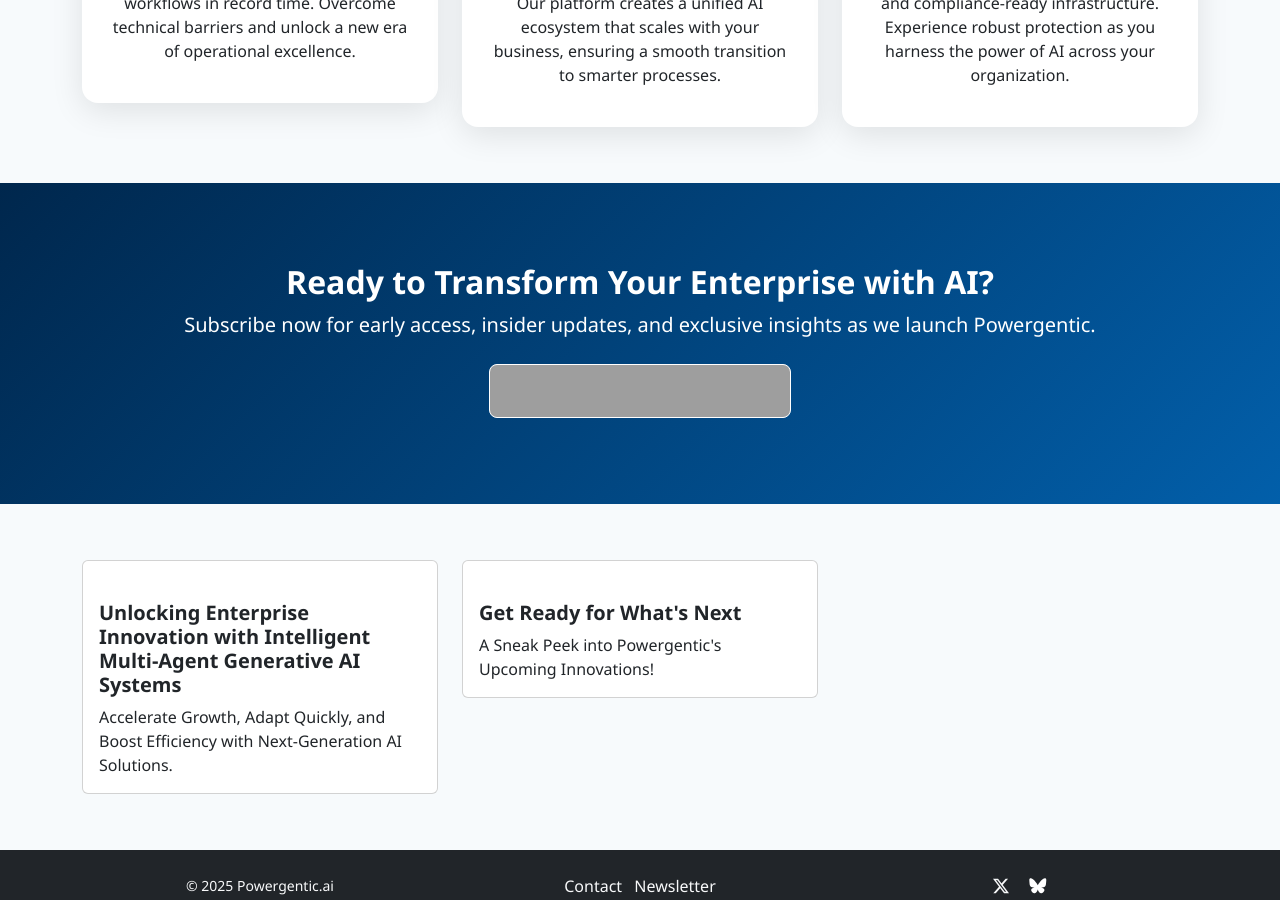
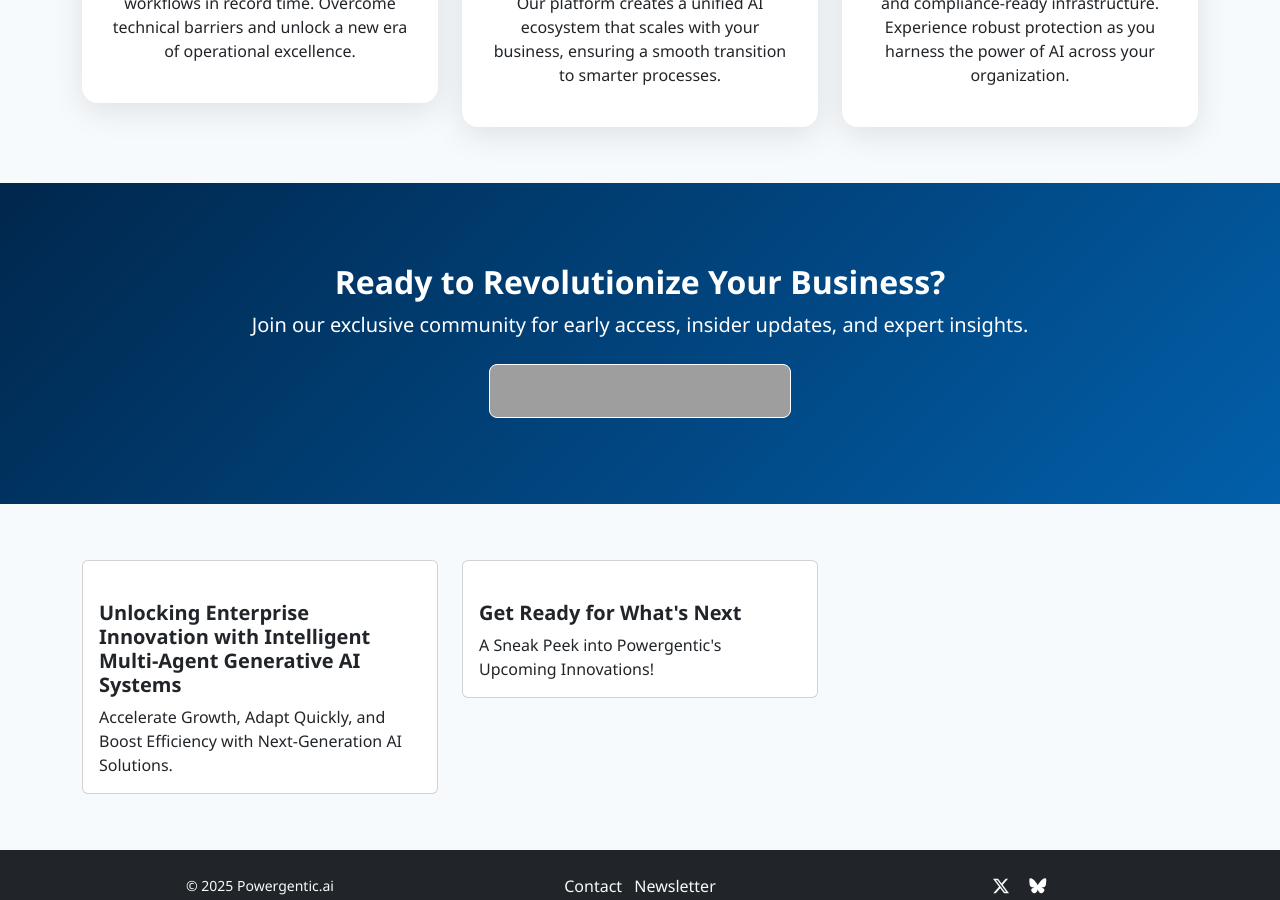
Before and after one commit to powergentic/website, a Jekyll site: the page built from index.html, in a window 1280 px wide and 900 px high, scrolled down 688 px. Built offline with Jekyll 4.4.1, drawn with Linux system fonts in a browser that asks for light colours; a script that is not in the unit is left out; grey boxes are pictures that could not be loaded.

Commit message:
Update index.html

```diff
--- a/index.html
+++ b/index.html
@@ -85,13 +85,12 @@
 
 <section class="cta-section text-center newsletter-signup-section">
   <div class="container">
-    <h2 class="fw-bold">Ready to Transform Your Enterprise with AI?</h2>
-    <p class="lead mb-4">Subscribe now for early access, insider updates, and exclusive insights as we launch Powergentic.</p>
+    <h2 class="fw-bold">Ready to Revolutionize Your Business?</h2>
+    <p class="lead mb-4">Join our exclusive community for early access, insider updates, and expert insights.</p>
     <iframe src="https://embeds.beehiiv.com/4fdad576-358d-48ac-8184-5115b4bfc2bf?slim=true" data-test-id="beehiiv-embed" height="54" frameborder="0" scrolling="no"></iframe>
   </div>
 </section>
 <script type="text/javascript" async src="https://embeds.beehiiv.com/attribution.js"></script>
-
 
 <!-- Latest Newsletters -->
 <section class="container my-5 newsletter-latest-articles">
```
